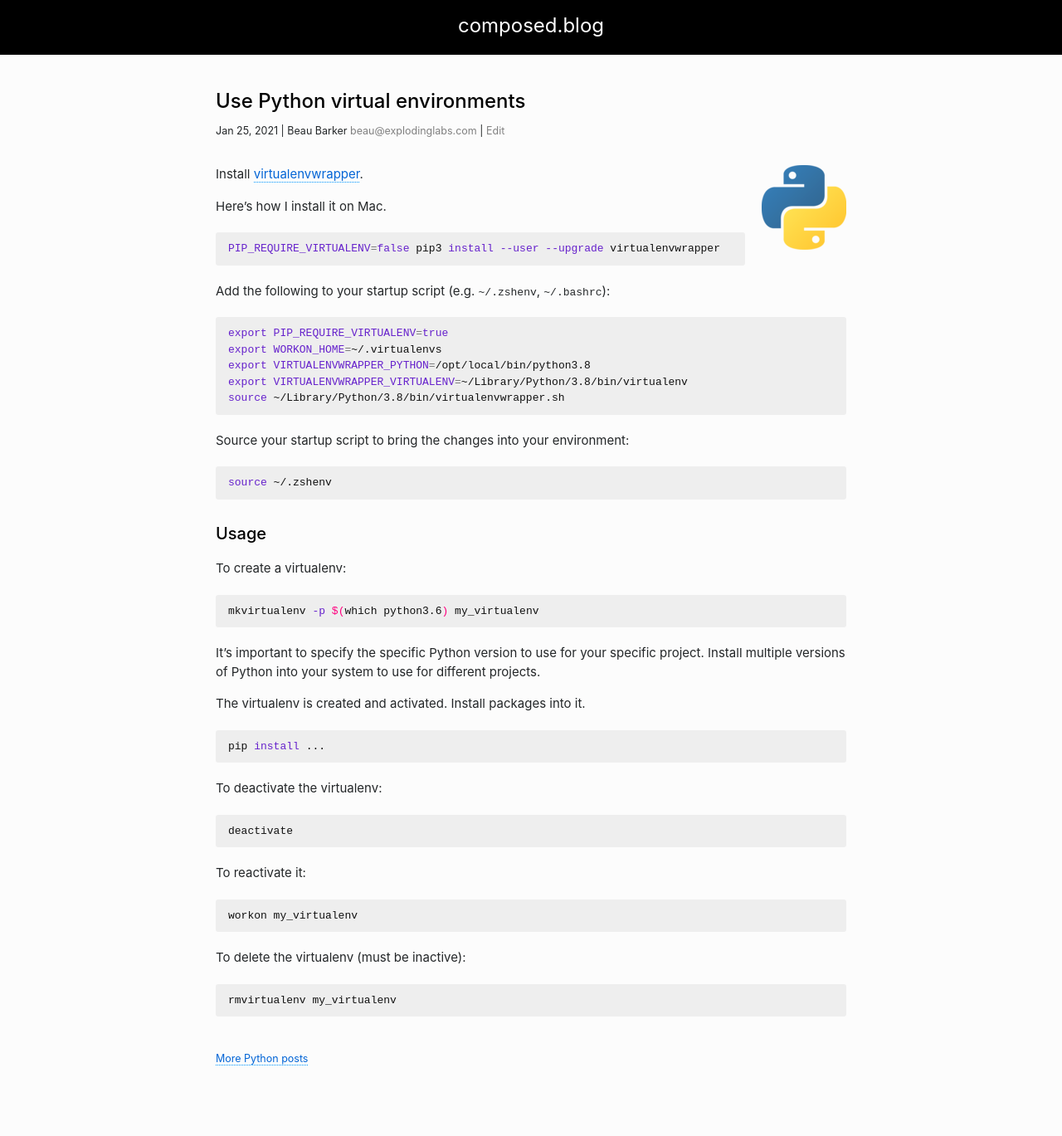
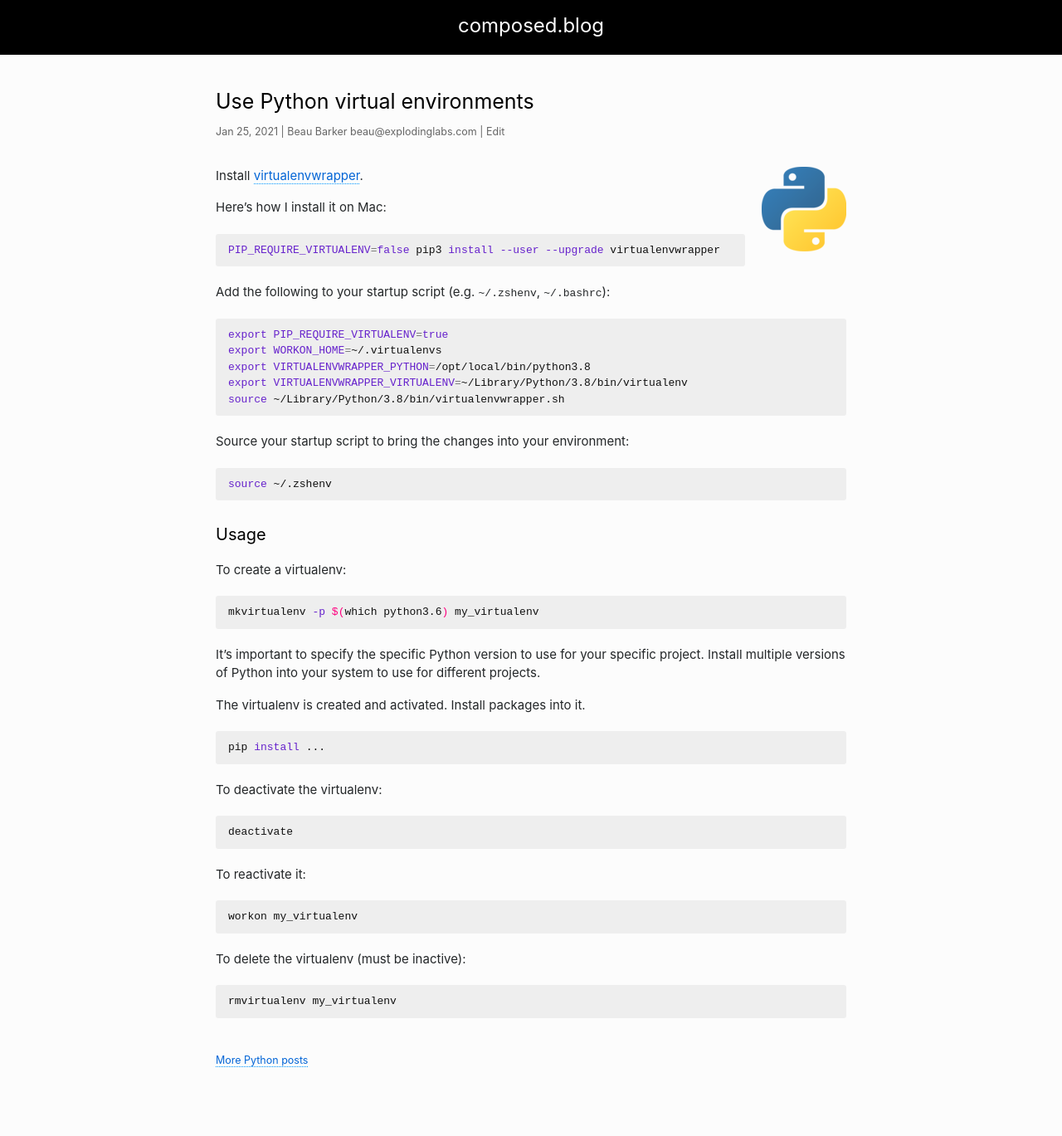
Before and after one commit to explodinglabs/explodinglabs.github.io, a Jekyll site: the page built from _posts/python/2021-01-25-virtualenv.markdown, in a window 1280 px wide. Shown: the whole page at 83% size. Built offline with Jekyll 4.4.1, drawn with Linux system fonts in a browser that asks for light colours; some web fonts are replaced.

Commit message:
Adjust design

````diff
--- a/_layouts/post.html
+++ b/_layouts/post.html
@@ -6,7 +6,7 @@ layout: all
     <div class="post-meta">
         <time datetime="{{ page.date | date_to_xmlschema }}" itemprop="datePublished">
             {{ page.date | date: "%b %-d, %Y" }} |
-            Beau Barker {% include email.html %} |
+            Beau Barker</b> {% include email.html %} |
             <a href="https://github.com/explodinglabs/explodinglabs.github.io/edit/master/{{page.path}}">
                 Edit
             </a>
--- a/_posts/python/2021-01-25-virtualenv.markdown
+++ b/_posts/python/2021-01-25-virtualenv.markdown
@@ -11,7 +11,7 @@ permalink: /python/virtualenv
 Install
 [virtualenvwrapper](https://virtualenvwrapper.readthedocs.io/en/latest/).
 
-Here's how I install it on Mac.
+Here's how I install it on Mac:
 
 ```sh
 PIP_REQUIRE_VIRTUALENV=false pip3 install --user --upgrade virtualenvwrapper
--- a/css/main.scss
+++ b/css/main.scss
@@ -30,7 +30,6 @@ body, h1, h2, h3, h4, h5, h6, p, blockquote, pre, hr, dl, dd, ol, ul, figure {
     margin: 0;
     padding: 0;
 
-    background-color: #fcfcfc;
     color: rgb(36, 39, 41);
     font-family: -apple-system, BlinkMacSystemFont, "Segoe UI", "Liberation Sans", sans-serif;
     font-size: 15px;
@@ -39,6 +38,10 @@ body, h1, h2, h3, h4, h5, h6, p, blockquote, pre, hr, dl, dd, ol, ul, figure {
     font-variant-caps: normal;
     font-weight: normal;
     line-height: 22.5px;
+}
+
+body {
+    background-color: #fcfcfc;
 }
 
 /* Site header */
@@ -55,7 +58,6 @@ header {
     text-align: center;
 }
 
-/* Page content */
 .post-list {
     margin-left: 0;
     list-style: none;
@@ -64,7 +66,6 @@ header {
     }
 }
 
-/* Posts */
 .post-link {
     time {
         font-size: small;
@@ -72,14 +73,14 @@ header {
     }
     a {
         font-size: 1.1em;
-        font-weight: 500;
         border: 0;
     }
 }
 
 .post-meta {
     font-size: smaller;
-    a { color: grey; border: 0; }
+    color: #666;
+    a { color: #666; border: 0; }
     margin-bottom: $space * 1.5;
 }
 
@@ -110,8 +111,11 @@ h1,h2,h3 {
 }
 
 h1 {
-    font-size: 24px;
-    font-weight: 500;
+    font-size: 25px;
+    font-stretch: normal;
+    font-style: normal;
+    font-variant-caps: normal;
+    font-weight: normal;
     line-height: 130%;
     margin-bottom: $space * 0.5;
 }
@@ -119,13 +123,11 @@ h1 {
 h2 {
     margin: $space * 1.5 0 $space 0;
     font-size: 20px;
-    font-weight: 500;
 }
 
 h3 {
     margin: $space * 1.5 0 $space 0;
     font-size: 16px;
-    font-weight: 500;
 }
 
 a {
````
